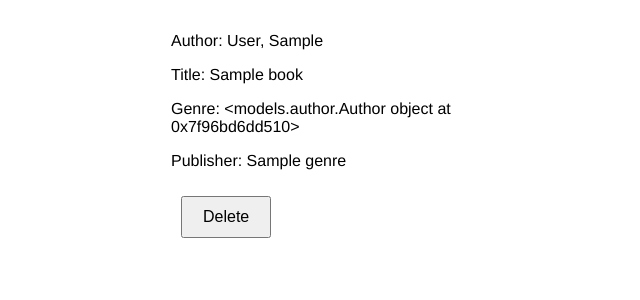
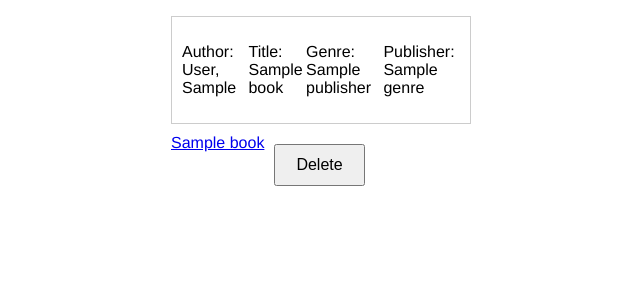
Before and after one commit to RichardsonMark/one_to_many_lab_homework, a Flask app: page /books in a window 1280 px wide. Shown: the part 52-352 px from the top of the page, without its empty margins (319-959 px from the left). Run offline with Flask 2, Linux system fonts and the light colour scheme; a database or web service that is not in the repository returns one stand-in record (values such as "Sample title"); some libraries are stand-ins or nearby versions.

Commit message:
Adding ability to edit book

```diff
--- a/controllers/books_controller.py
+++ b/controllers/books_controller.py
@@ -28,26 +28,39 @@
     genre = request.form['genre']
     publisher = request.form['publisher']
     author_id = request.form['author_id']
-
     author = author_repository.select(author_id)
-
     book = Book(title, genre, publisher, author)
-
     book_repository.save(book)
-
     return redirect('/books')
 
 # SHOW
 # GET '/books/<id>'
-
+@books_blueprint.route('/books/<id>')
+def show_book(id):
+    book = book_repository.select(id)
+    return render_template("books/show.html", book=book)
 
 # EDIT
 # GET '/books/<id>/edit'
-
+@books_blueprint.route("/books/<id>/edit", methods=['GET'])
+def edit_book(id):
+    book = book_repository.select(id)
+    authors = author_repository.select_all()
+    return render_template('books/edit.html', book = book, all_authors = authors)
 
 # UPDATE
 # PUT '/books/<id>'
-
+@books_blueprint.route("/books/<id>", methods=['POST'])
+def update_book(id):
+    title = request.form['title']
+    genre = request.form['genre']
+    publisher = request.form['publisher']
+    author_id = request.form['author_id']
+    author = author_repository.select(author_id)
+    # could also do this in one line as author = author_repository.select(request.form['author_id'])
+    book = Book(title, genre, publisher, author, id)
+    book_repository.update(book)
+    return redirect('/books')
 
 
 # DELETE
--- a/repositories/book_repository.py
+++ b/repositories/book_repository.py
@@ -22,7 +22,7 @@
 
     for row in results:
         author = author_repository.select(row['author_id'])
-        book = Book(row['title'], author, row['genre'], row['publisher'], row['id'] )
+        book = Book(row['title'], row['genre'], row['publisher'], author, row['id'] )
         books.append(book)
     return books
 
--- a/static/style.css
+++ b/static/style.css
@@ -2,7 +2,7 @@
   font-family: "Helvetica", arial, sans-serif; font-size: 16px;
 }
 
-.task {
+.book {
   border: 1px solid #ccc;
   width: 300px;
   min-height: 68px;
--- a/templates/books/index.html
+++ b/templates/books/index.html
@@ -3,16 +3,18 @@
 {% block content %}
 
 {% for book in all_books %}
-    <div>
-        <p>Author: {{book.author.last_name}}, {{book.author.first_name}}</p>
+    <div class="book">
+        <p>Author: {{book.author.last_name}}, {{book.author.first_name}}</p><br><br>
         <p>Title: {{book.title}}</p>
-        <p>Genre: {{book.genre}}</p>
-        <p>Publisher: {{book.publisher}}</p>
+        <p>Genre: {{book.publisher}}</p>
+        <p>Publisher: {{book.genre}}</p>
     </div>
+
+    <a href="/books/{{book.id}}">{{book.title}}</a>
 
     <form action="/books/{{book.id}}/delete" method="POST">
         <button type="submit">Delete</button>
-</form>
+    </form>
 
 
 {% endfor %}
--- a/templates/books/new.html
+++ b/templates/books/new.html
@@ -36,7 +36,6 @@
         <select name="author_id" id="author">
             {% for author in all_authors %}
                 <option value="{{author.id}}">{{author.first_name}} {{author.last_name}}</option>
-                {{ author }}
             {% endfor %}
         </select>
     </div>
```
Also changed, not shown: templates/books/edit.html (added, +45 -0 lines), templates/books/show.html (added, +14 -0 lines).
